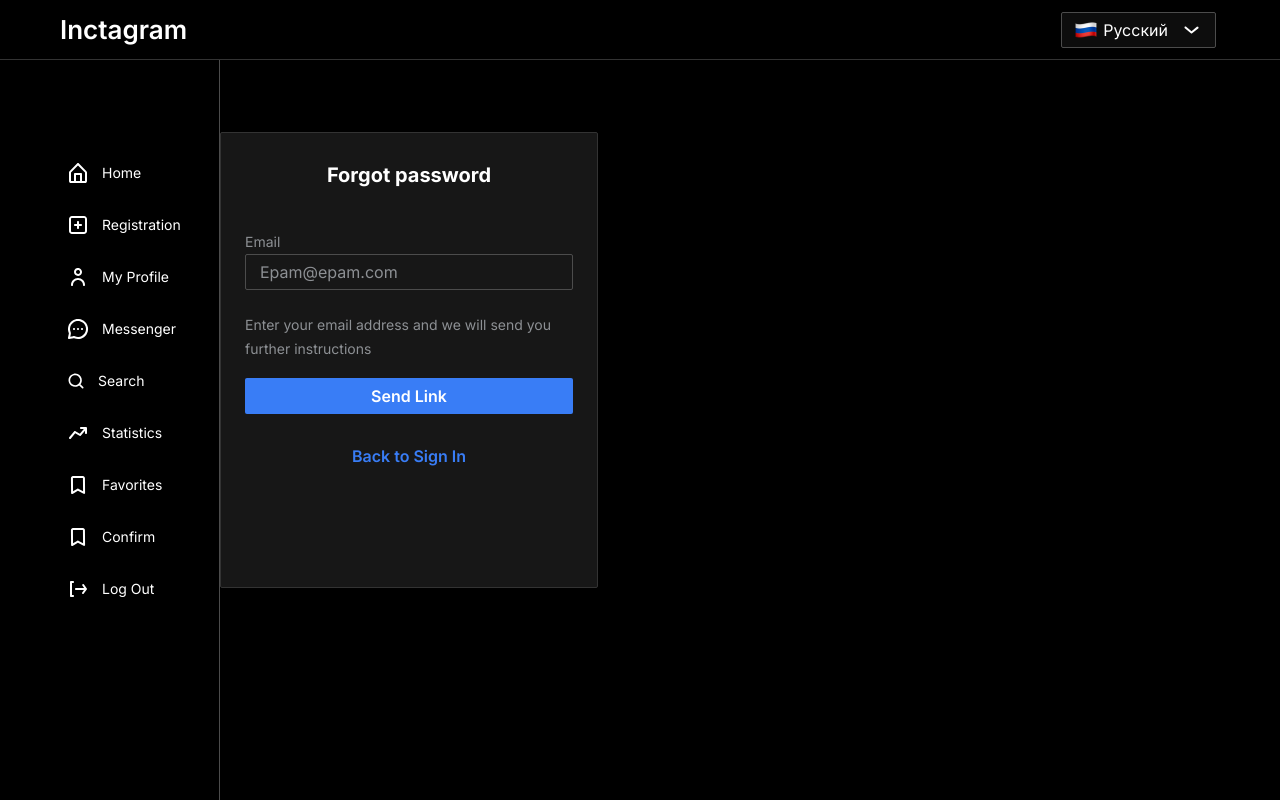
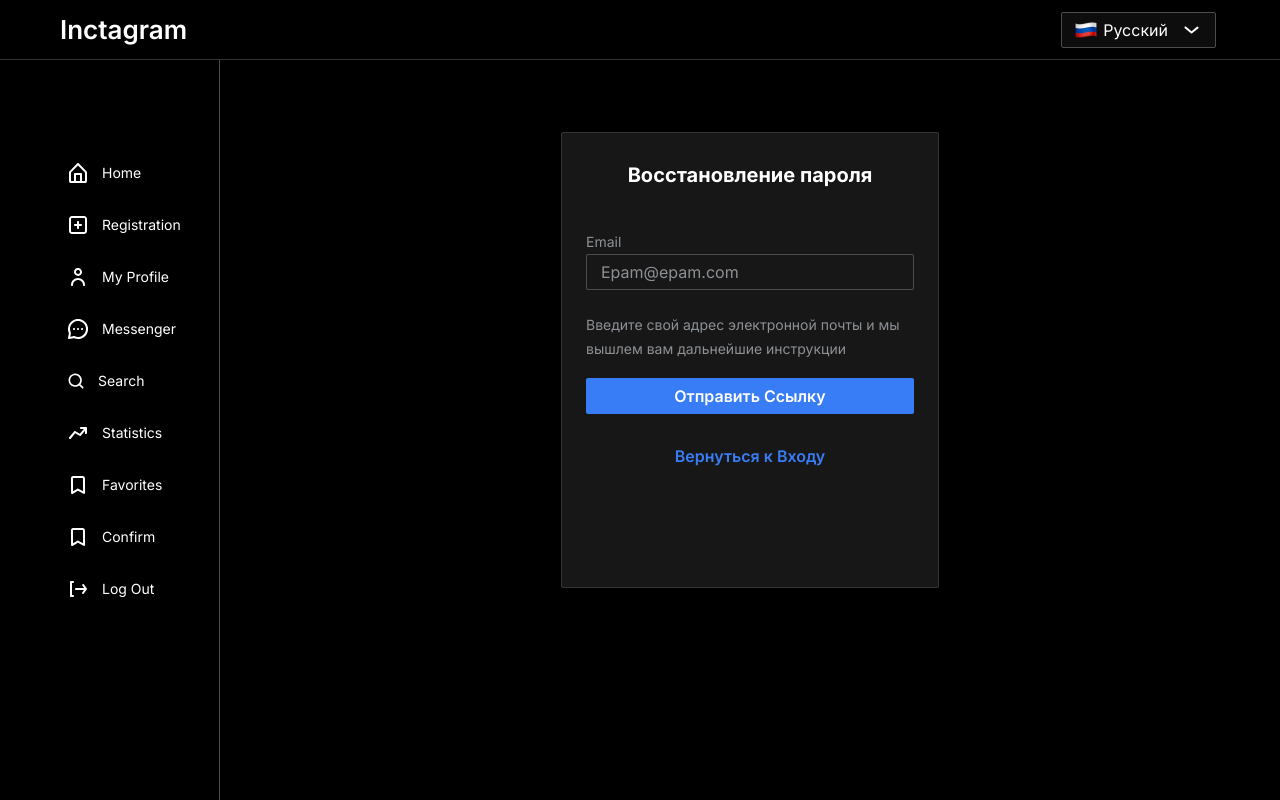
Before and after one commit to Kravchenko-Sergey/inctagram, a Next.js app: page /auth/forgot-password in a window 1280 px wide. Built offline with nearby package versions, Linux system fonts and the light colour scheme.

Commit message:
[IN-18] add translates for forgot-password page, refactor schema

```diff
--- a/locales/en.ts
+++ b/locales/en.ts
@@ -6,6 +6,7 @@ import s from '@/pages/auth/terms/terms.module.scss'
 
 export const en: LocaleType = {
   test: 'Lorem Ipsum is simply dummy text of the printing',
+  ok: 'OK',
   languageSelect: {
     russian: 'Russian',
     english: 'English',
@@ -42,6 +43,7 @@ export const en: LocaleType = {
     emailSent: 'Email Sent',
     passwordLabel: 'Password',
     forgotPassword: 'Forgot password?',
+    restorePassword: 'Forgot Password',
     haveAccount: `Do you have an account?`,
     notHaveAccount: `Don't have an account?`,
     signInTitle: 'Sign In',
@@ -57,6 +59,8 @@ export const en: LocaleType = {
     passwordRecoveryTitle: 'Forgot Password',
     passwordRecoveryDescription:
       'Enter your email address and we will send you further instructions',
+    passwordRecoveryLinkSent:
+      'The link has been sent by email. If you don’t receive an email send link again',
     backToLogin: 'Back to Sign In',
     backToRegistration: 'Back to sign up',
     sendLink: 'Send Link',
--- a/locales/ru.ts
+++ b/locales/ru.ts
@@ -4,6 +4,7 @@ import s from '@/pages/auth/policy/policy.module.scss'
 
 export const ru = {
   test: 'Lorem Ipsum - это текст-"рыба", часто используемый в печати ',
+  ok: 'OK',
   languageSelect: {
     russian: 'Русский',
     english: 'Английский',
@@ -41,6 +42,7 @@ export const ru = {
     emailSent: 'Письмо с подтверждением отправлено',
     passwordLabel: 'Пароль',
     forgotPassword: 'Забыли пароль?',
+    restorePassword: 'Восстановление пароля',
     haveAccount: `Уже есть аккаунт?`,
     notHaveAccount: `Ещё нет аккаунта?`,
     signInTitle: 'Вход',
@@ -56,6 +58,8 @@ export const ru = {
     passwordRecoveryTitle: 'Забыл Пароль',
     passwordRecoveryDescription:
       'Введите свой адрес электронной почты и мы вышлем вам дальнейшие инструкции',
+    passwordRecoveryLinkSent:
+      'Ссылка для восстановление пароля была отправлена на почту. Если Вы не получили ссылку, отправьте её еще раз',
     backToLogin: 'Вернуться к Входу',
     backToRegistration: 'Вернуться к регистрации',
     sendLink: 'Отправить Ссылку',
--- a/src/components/forgot-password/forgot-password.module.scss
+++ b/src/components/forgot-password/forgot-password.module.scss
@@ -5,7 +5,7 @@ div.forgotPassword {
   align-items: center;
 
   width: 378px;
-  height: 456px;
+  min-height: 456px;
   margin: 72px auto 0;
   padding: 24px;
 
@@ -46,5 +46,5 @@ div.forgotPassword {
 
 .modalContent {
   width: 378px;
-  height: 228px;
+  min-height: 228px;
 }
--- a/src/components/forgot-password/forgot-password.tsx
+++ b/src/components/forgot-password/forgot-password.tsx
@@ -2,7 +2,6 @@ import React, { memo, useCallback, useState } from 'react'
 
 import { zodResolver } from '@hookform/resolvers/zod'
 import { useForm } from 'react-hook-form'
-import { z } from 'zod'
 
 import s from './forgot-password.module.scss'
 
@@ -12,19 +11,11 @@ import { ControlledTextField } from '@/components/controlled/controlled-text-fie
 import { Modal } from '@/components/modal'
 import { Typography } from '@/components/typography'
 import { PATH } from '@/consts/route-paths'
-
-const forgotPasswordSchema = z.object({
-  email: z
-    .string()
-    .trim()
-    .nonempty('Введите email')
-    .email('The email must match the format example@example.com')
-    .default(''),
-})
-
-export type forgotPasswordSchemaType = z.infer<typeof forgotPasswordSchema>
+import { useTranslation } from '@/hooks/use-translation'
+import { forgotPasswordSchema, forgotPasswordSchemaType } from '@/schemas/forgotPasswordSchema'
 
 const ForgotPasswordPageComponent = memo(() => {
+  const { t } = useTranslation()
   const [isLinkSent, setIsLinkSent] = useState(false)
   const [isModalOpen, setIsModalOpen] = useState(false)
   const {
@@ -33,7 +24,7 @@ const ForgotPasswordPageComponent = memo(() => {
     control,
     formState: { errors, isValid },
   } = useForm<forgotPasswordSchemaType>({
-    resolver: zodResolver(forgotPasswordSchema),
+    resolver: zodResolver(forgotPasswordSchema(t)),
     mode: 'onBlur',
   })
 
@@ -52,7 +43,7 @@ const ForgotPasswordPageComponent = memo(() => {
     <>
       <Card className={s.forgotPassword}>
         <Typography variant={'h1'} className={s.title}>
-          Forgot password
+          {t.auth.restorePassword}
         </Typography>
         <form className={s.form} onSubmit={handleSubmit(onSubmit)}>
           <ControlledTextField
@@ -62,32 +53,30 @@ const ForgotPasswordPageComponent = memo(() => {
             placeholder={'Epam@epam.com'}
           ></ControlledTextField>
           <Typography variant={'regular_text_14'} className={s.instructions}>
-            Enter your email address and we will send you further instructions
+            {t.auth.passwordRecoveryDescription}
           </Typography>
           {isLinkSent && (
-            <Typography className={s.linkSent}>
-              The link has been sent by email. If you don’t receive an email send link again
-            </Typography>
+            <Typography className={s.linkSent}>{t.auth.passwordRecoveryLinkSent}</Typography>
           )}
           <Button variant={'primary'} fullWidth={true} className={s.submitBtn} type={'submit'}>
-            <Typography variant={'semi-bold_small_text'}>Send Link</Typography>
+            <Typography variant={'semi-bold_small_text'}> {t.auth.sendLink} </Typography>
           </Button>
           <Button variant="link" href={PATH.LOGIN} className={s.returnBtn}>
-            Back to Sign In
+            {t.auth.backToLogin}
           </Button>
         </form>
       </Card>
       <Modal
         isOpen={isModalOpen}
-        title={'Email sent'}
+        title={t.auth.emailSent}
         className={s.modalContent}
         onOpenChange={handleCloseModal}
       >
         <Typography variant={'regular_text_16'}>
-          We have sent a link to confirm your email to epam@epam.com
+          {t.auth.sentCodeToEmail('epam@epam.com')}
         </Typography>
         <Button variant={'primary'} onClick={handleCloseModal}>
-          <Typography variant={'bold_text_16'}>OK</Typography>
+          <Typography variant={'bold_text_16'}>{t.ok}</Typography>
         </Button>
       </Modal>
     </>
--- a/src/components/main-layout/main-layout.module.scss
+++ b/src/components/main-layout/main-layout.module.scss
@@ -1,6 +1,11 @@
 .flexContainer {
   display: flex;
+
+  main {
+    flex-grow: 1;
+  }
 }
+
 .item {
   display: flex;
   column-gap: 12px;
--- a/src/components/main-layout/main-layout.tsx
+++ b/src/components/main-layout/main-layout.tsx
@@ -22,7 +22,7 @@ export const MainLayout = ({ className, children }: LayoutProps) => {
   return (
     <div className={className}>
       <Header />
-      <main className={s.flexContainer}>
+      <div className={s.flexContainer}>
         {/*{authorized && <Sidebar />}*/}
         <Sidebar>
           {sidebarItems.map((item, index) => (
@@ -39,7 +39,7 @@ export const MainLayout = ({ className, children }: LayoutProps) => {
           ))}
         </Sidebar>
         {children}
-      </main>
+      </div>
       {/*{authorized && <Footer />}*/}
     </div>
   )
--- a/src/components/modal/modal.module.scss
+++ b/src/components/modal/modal.module.scss
@@ -30,8 +30,8 @@
   align-items: center;
   justify-content: space-between;
 
-  height: 60px;
-  padding: 18px 24px;
+  min-height: 60px;
+  padding: 12px 24px 11px;
 
   background: var(--dark-300);
   border: 1px solid var(--dark-100);
--- /dev/null
+++ b/src/schemas/forgotPasswordSchema.ts
@@ -0,0 +1,16 @@
+import { z } from 'zod'
+
+import { LocaleType } from '../../locales/ru'
+
+export const forgotPasswordSchema = (t: LocaleType) => {
+  return z.object({
+    email: z
+      .string()
+      .trim()
+      .nonempty(t.errors.nonemptyEmail)
+      .email(t.errors.regexEmail)
+      .default(''),
+  })
+}
+
+export type forgotPasswordSchemaType = z.infer<typeof forgotPasswordSchema>
```
